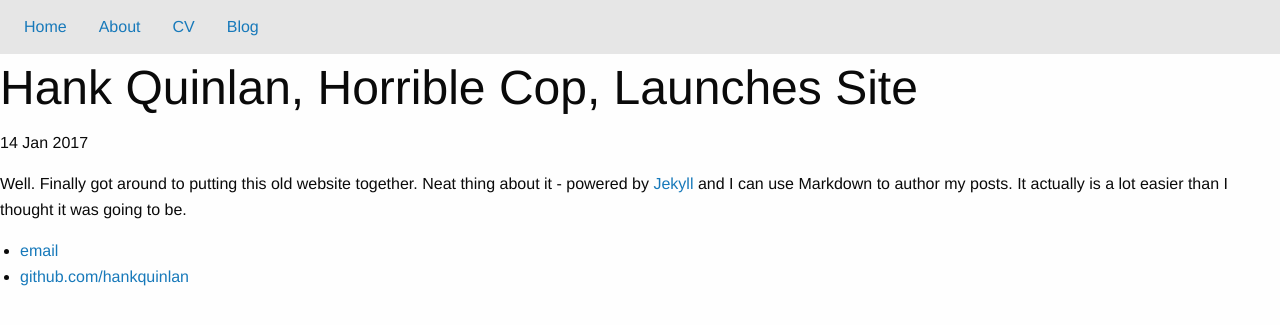
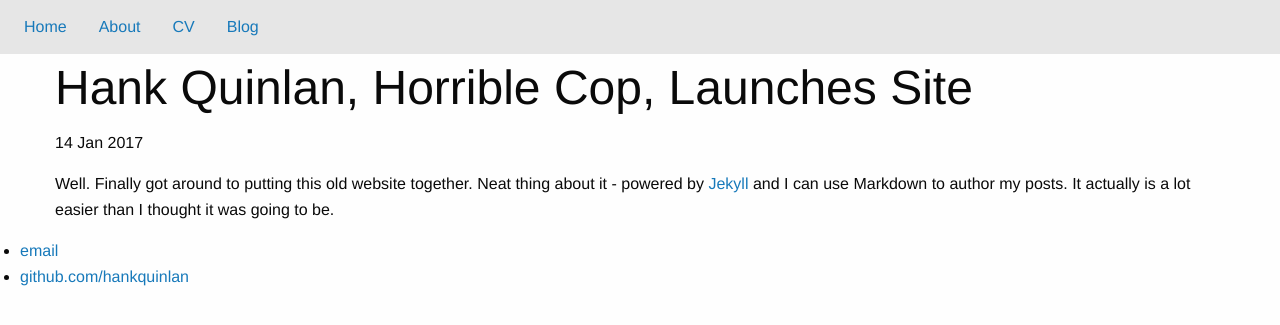
Before and after one commit to adebiyi/adebiyi.github.io, a Jekyll site: the page built from _posts/2017-01-14-hank-quinlan-site-launched.md, in a window 1280 px wide. Shown: the top 325 px of the page. Built offline with Jekyll 4.4.1, drawn with Linux system fonts in a browser that asks for light colours; nearby versions of some CDN libraries; library files that are not in the unit come from our copies.

Commit message:
Update default.html
Wrapped content in row

```diff
--- a/_layouts/default.html
+++ b/_layouts/default.html
@@ -16,10 +16,12 @@
 	    		</ul>
 				</div>
 			</div>
-			<div class="container">
+			<div class="row">
+				<div class="large-12 columns">
 
 			{{ content }}
 
+				</div>
 			</div><!-- /.container -->
 			<footer>
 	    		<ul>
```
